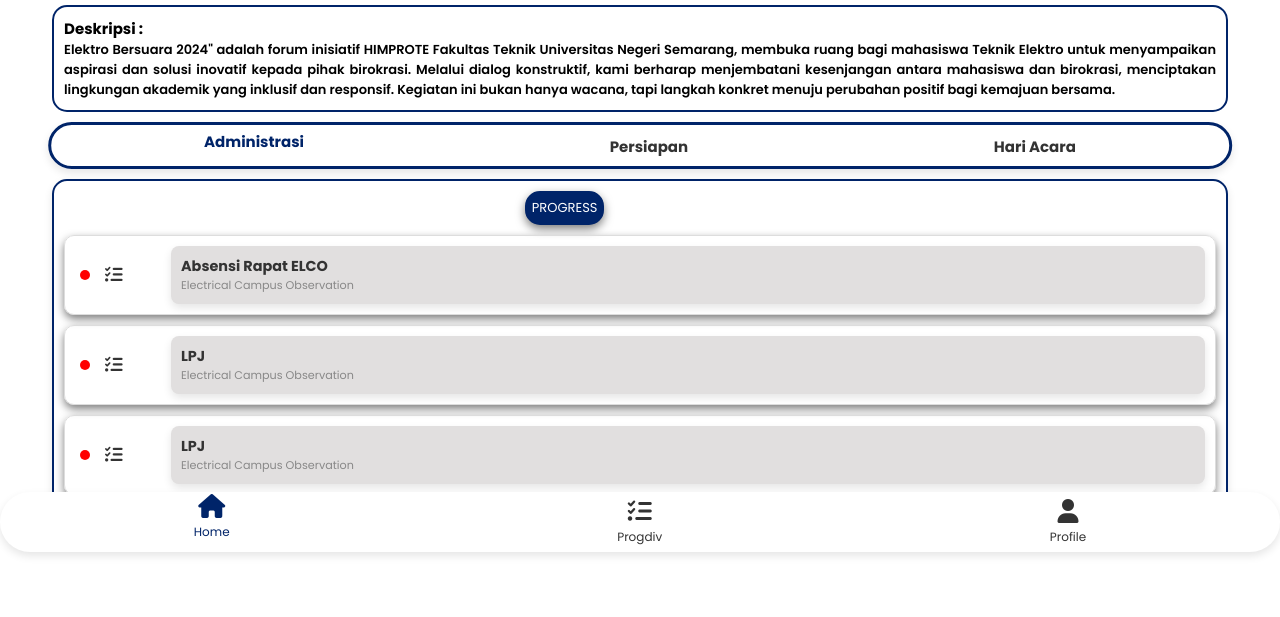
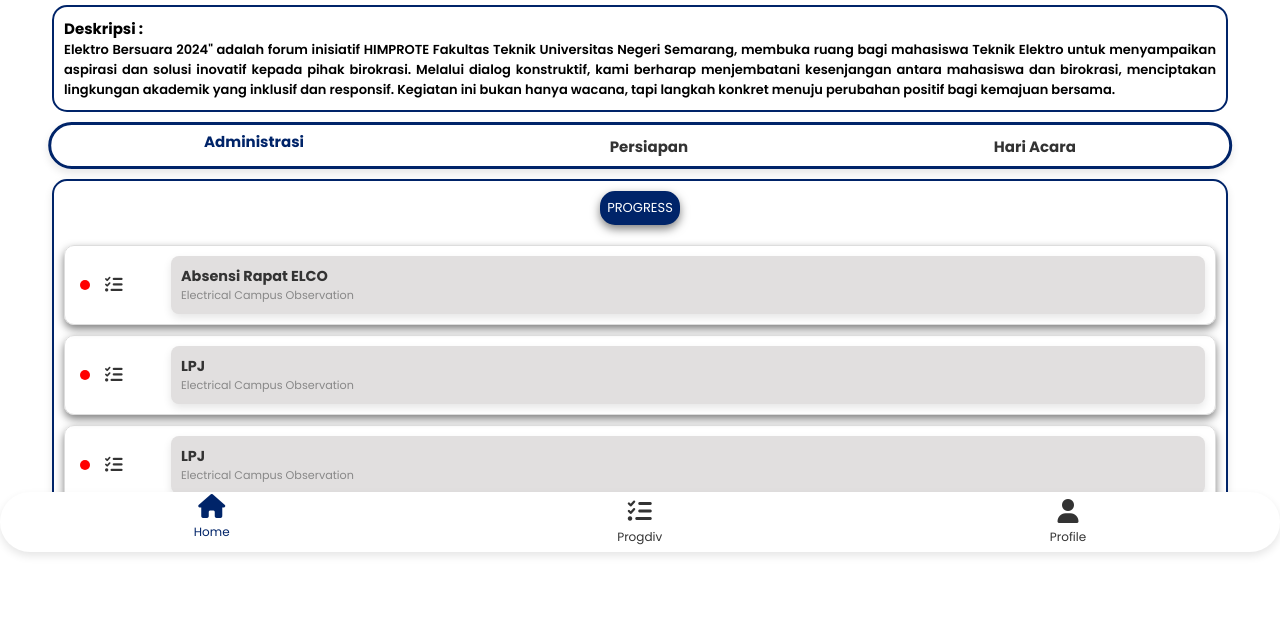
Before and after one commit to akhwan16/My-Himprote, a PHP site: page /USER/progdivuser.html in a window 1280 px wide. Shown: the part 243-860 px from the top of the page. Before the commit the page ends 799 px from the top, so only its background shows below. Run offline with PHP 8.4, Linux system fonts and the light colour scheme; some libraries are stand-ins or nearby versions.

Commit message:
slide.progdiv 60%

```diff
--- a/USER/progdiv.css
+++ b/USER/progdiv.css
@@ -126,6 +126,25 @@ main {
   font-weight: 600;
 }
 
+.slideshow-container {
+  display: flex;
+  align-items: center;
+  margin: 0;
+  width: 100%;
+}
+
+.slides {
+  display: none;
+  width: 100%;
+  justify-content: center;
+}
+
+.slides.active {
+  display: flex;
+  width: 100%;
+  justify-content: center;
+}
+
 .choice {
   display: flex;
   justify-content: space-around;
@@ -179,18 +198,11 @@ main {
   width: 100%;
 }
 
-#job-list {
-  display: flex;
+.job-list {
+  align-items: center;
   justify-content: center;
-  width: 100%;/* Anda bisa mengatur lebar maksimum sesuai kebutuhan */
-  margin: 0 auto; /* Menambahkan ini untuk pusat horizontal */
-}
-
-
-
-.job-list {
-  max-width: 280px; /* Anda bisa mengatur lebar maksimum sesuai kebutuhan */
-
+  max-width: 280px;
+  /* Anda bisa mengatur lbar maksimum sesuai kebutuhan */
   background-color: #f4f4f4ff;
   border-radius: 10px;
   background-color: transparent;
@@ -204,10 +216,8 @@ main {
   /* Tambahkan border biru tua */
 }
 
-.job-list .progress {
-  position: relative;
-  left: 40%;
-  margin: 0 0 10px 0;
+label {
+  margin: auto;
   text-transform: uppercase;
   border: 2px solid #002469;
   box-shadow: 0 4px 10px rgba(0, 0, 0, 0.5);
@@ -218,7 +228,11 @@ main {
   width: fit-content;
   padding: 5px;
   font-size: small;
-
+}
+.job-list label{
+  display: flex;
+  justify-content: center;
+  margin-bottom: 20px;
 }
 
 .jobdesk {
@@ -230,6 +244,7 @@ main {
   border-radius: 10px;
   margin-bottom: 10px;
 }
+
 .jobdesk-time {
   font-size: 1.1em;
   margin-right: 16px;
@@ -245,12 +260,14 @@ main {
   border-radius: 8px;
   padding: 10px;
 }
+
 .jobdesk-title {
   font-size: 0.9em;
   margin: 0;
   color: #333;
   font-weight: bold;
 }
+
 .jobdesk-subtitle {
   font-size: 0.7em;
   color: #888;
@@ -291,7 +308,7 @@ main {
   /* Warna biru tua */
 }
 
-.jobdesk-checkbox:checked + .jobdesk:before {
+.jobdesk-checkbox:checked+.jobdesk:before {
   background-color: lightblue;
   /* Warna ketika tugas selesai */
 }
--- a/USER/progdivuser.html
+++ b/USER/progdivuser.html
@@ -1,5 +1,6 @@
 <!DOCTYPE html>
 <html lang="en">
+
 <head>
     <meta charset="UTF-8" />
     <meta name="viewport" content="width=device-width, initial-scale=1.0" />
@@ -12,6 +13,7 @@
     <link rel="stylesheet" href="https://cdnjs.cloudflare.com/ajax/libs/font-awesome/6.0.0-beta3/css/all.min.css">
     <title>Dashboard</title>
 </head>
+
 <body>
     <header id="header">
         <div class="header-container">
@@ -90,20 +92,22 @@
         </section>
         <section id="choice">
             <div class="choice">
-                <div class="choice-item active" id="administrasi">
+                <div class="choice-item active" id="administrasi" onclick="currentSlide(1)">
                     <span>Administrasi</span>
                 </div>
-                <div class="choice-item" id="Persiapan">
+                <div class="choice-item" id="persiapan" onclick="currentSlide(2)">
                     <span>Persiapan</span>
                 </div>
-                <div class="choice-item" id="Hari Acara">
+                <div class="choice-item" id="hariAcara" onclick="currentSlide(3)">
                     <span>Hari Acara</span>
                 </div>
             </div>
         </section>
-        <section id="job-list">
-            <div class="job-list">
-                <div class="progress">Progress</div>
+
+        <div class="slideshow-container">
+            <div class="slides active">
+                <section class="job-list">
+                    <label for="label">Progress</label>
                     <div class="jobdesk">
                         <input type="checkbox" class="jobdesk-checkbox">
                         <div class="jobdesk-time"><i class="fa-solid fa-list-check"></i></div>
@@ -128,8 +132,69 @@
                             <div class="jobdesk-subtitle">Electrical Campus Observation</div>
                         </div>
                     </div>
+                </section>
+            </div>
+
+            <div class="slides">
+                <section class="job-list">
+                    <label for="label">Progress</label>
+                    <div class="jobdesk">
+                        <input type="checkbox" class="jobdesk-checkbox">
+                        <div class="jobdesk-time"><i class="fa-solid fa-list-check"></i></div>
+                        <div class="jobdesk-content">
+                            <div class="jobdesk-title">Absensi Rapat ELCO</div>
+                            <div class="jobdesk-subtitle">Electrical Campus Observation</div>
+                        </div>
+                    </div>
+                    <div class="jobdesk">
+                        <input type="checkbox" class="jobdesk-checkbox">
+                        <div class="jobdesk-time"><i class="fa-solid fa-list-check"></i></div>
+                        <div class="jobdesk-content">
+                            <div class="jobdesk-title">LPJ</div>
+                            <div class="jobdesk-subtitle">Electrical Campus Observation</div>
+                        </div>
+                    </div>
+                    <div class="jobdesk">
+                        <input type="checkbox" class="jobdesk-checkbox">
+                        <div class="jobdesk-time"><i class="fa-solid fa-list-check"></i></div>
+                        <div class="jobdesk-content">
+                            <div class="jobdesk-title">LPJ</div>
+                            <div class="jobdesk-subtitle">Electrical Campus Observation</div>
+                        </div>
                     </div>
                 </section>
+            </div>
+
+            <div class="slides">
+                <section class="job-list">
+                    <label for="label">Progress</label>
+                    <div class="jobdesk">
+                        <input type="checkbox" class="jobdesk-checkbox">
+                        <div class="jobdesk-time"><i class="fa-solid fa-list-check"></i></div>
+                        <div class="jobdesk-content">
+                            <div class="jobdesk-title">Absensi Rapat ELCO</div>
+                            <div class="jobdesk-subtitle"> Campus Observation</div>
+                        </div>
+                    </div>
+                    <div class="jobdesk">
+                        <input type="checkbox" class="jobdesk-checkbox">
+                        <div class="jobdesk-time"><i class="fa-solid fa-list-check"></i></div>
+                        <div class="jobdesk-content">
+                            <div class="jobdesk-title">LPJ</div>
+                            <div class="jobdesk-subtitle">Electrical Observation</div>
+                        </div>
+                    </div>
+                    <div class="jobdesk">
+                        <input type="checkbox" class="jobdesk-checkbox">
+                        <div class="jobdesk-time"><i class="fa-solid fa-list-check"></i></div>
+                        <div class="jobdesk-content">
+                            <div class="jobdesk-title">LPJ</div>
+                            <div class="jobdesk-subtitle">Electrical Campus </div>
+                        </div>
+                    </div>
+                </section>
+            </div>
+        </div>
         <footer>
             <div class="navbar">
                 <div class="navbar-item active" id="home">
@@ -148,7 +213,10 @@
         </footer>
     </main>
     <script src="nav.js"></script>
+    <script src="slide.js"></script>
+
     <script src="https://cdn.jsdelivr.net/npm/@popperjs/core@2.10.2/dist/umd/popper.min.js"></script>
     <script src="https://stackpath.bootstrapcdn.com/bootstrap/5.1.3/js/bootstrap.min.js"></script>
 </body>
+
 </html>
--- /dev/null
+++ b/USER/slide.js
@@ -0,0 +1,24 @@
+let slideIndex = 1;
+showSlides(slideIndex);
+
+function currentSlide(n) {
+    showSlides(slideIndex = n);
+}
+
+function showSlides(n) {
+    let i;
+    let slides = document.getElementsByClassName("slides");
+    let choiceItems = document.getElementsByClassName("choice-item");
+
+    if (n > slides.length) {slideIndex = 1}
+    if (n < 1) {slideIndex = slides.length}
+
+    for (i = 0; i < slides.length; i++) {
+        slides[i].classList.remove("active");
+    }
+    for (i = 0; i < choiceItems.length; i++) {
+        choiceItems[i].classList.remove("active");
+    }
+    slides[slideIndex-1].classList.add("active");
+    choiceItems[slideIndex-1].classList.add("active");
+}
```
Lines whose indentation alone changed are shown as unchanged.
